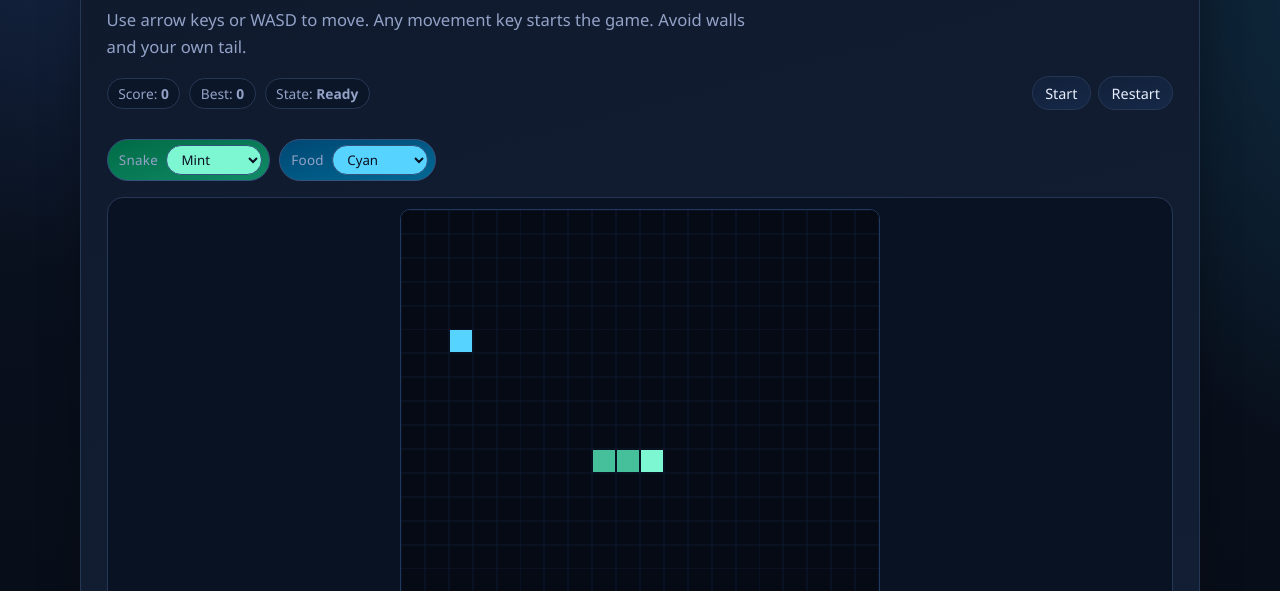
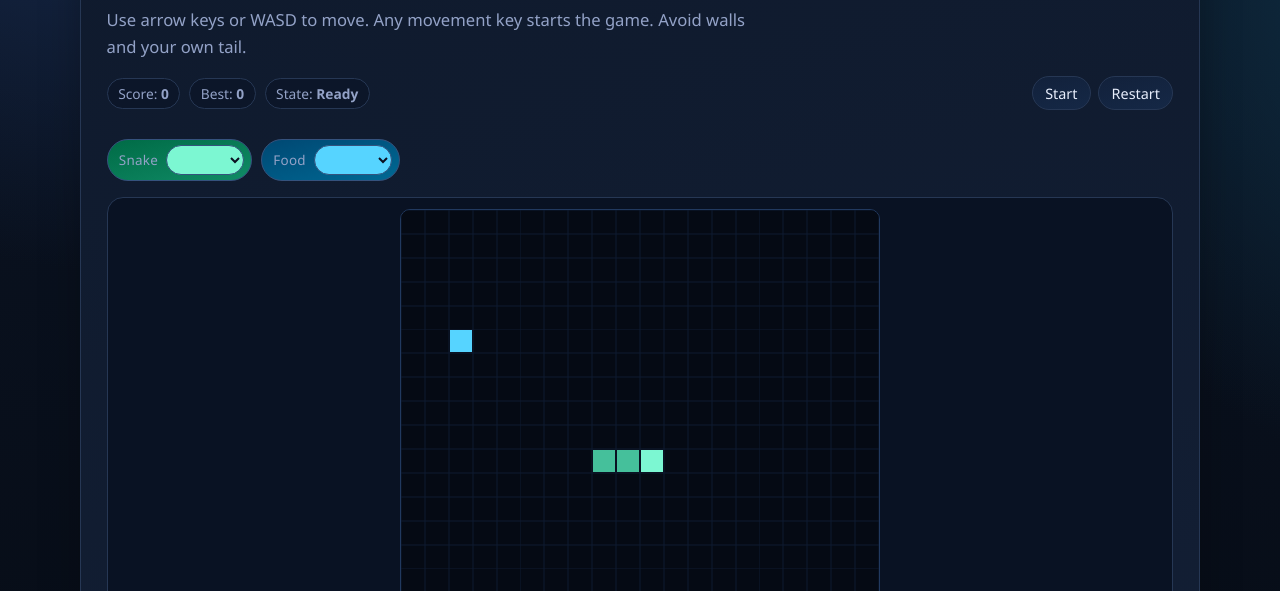
Before and after one commit to scoutog/site, a plain HTML site: page projects/snake.html in a window 1280 px wide. Shown: the part 209-800 px from the top of the page. Drawn offline with Linux system fonts and the light colour scheme.

Commit message:
Refine snake color swatch selectors and sync daily brief updates

```diff
--- a/projects/snake.html
+++ b/projects/snake.html
@@ -86,7 +86,7 @@
       border: 1px solid #27436f;
       border-radius: 999px;
       padding: 0.26rem 0.65rem;
-      min-width: 96px;
+      min-width: 78px;
       background: #13233d;
       color: #ffffff;
       font: inherit;
@@ -173,23 +173,23 @@
         <label class="color-box" for="snake-color">
           <span>Snake</span>
           <select id="snake-color" class="color-picker" title="Snake color" aria-label="Snake color">
-            <option value="#7cf7d2">Mint</option>
-            <option value="#56d4ff">Cyan</option>
-            <option value="#f97316">Orange</option>
-            <option value="#ef4444">Red</option>
-            <option value="#a855f7">Violet</option>
-            <option value="#facc15">Gold</option>
+            <option value="#7cf7d2" style="background:#7cf7d2;">&nbsp;&nbsp;&nbsp;&nbsp;</option>
+            <option value="#56d4ff" style="background:#56d4ff;">&nbsp;&nbsp;&nbsp;&nbsp;</option>
+            <option value="#f97316" style="background:#f97316;">&nbsp;&nbsp;&nbsp;&nbsp;</option>
+            <option value="#ef4444" style="background:#ef4444;">&nbsp;&nbsp;&nbsp;&nbsp;</option>
+            <option value="#a855f7" style="background:#a855f7;">&nbsp;&nbsp;&nbsp;&nbsp;</option>
+            <option value="#facc15" style="background:#facc15;">&nbsp;&nbsp;&nbsp;&nbsp;</option>
           </select>
         </label>
         <label class="color-box" for="food-color">
           <span>Food</span>
           <select id="food-color" class="color-picker" title="Food color" aria-label="Food color">
-            <option value="#56d4ff">Cyan</option>
-            <option value="#f43f5e">Rose</option>
-            <option value="#facc15">Gold</option>
-            <option value="#22c55e">Green</option>
-            <option value="#a855f7">Violet</option>
-            <option value="#fb923c">Coral</option>
+            <option value="#56d4ff" style="background:#56d4ff;">&nbsp;&nbsp;&nbsp;&nbsp;</option>
+            <option value="#f43f5e" style="background:#f43f5e;">&nbsp;&nbsp;&nbsp;&nbsp;</option>
+            <option value="#facc15" style="background:#facc15;">&nbsp;&nbsp;&nbsp;&nbsp;</option>
+            <option value="#22c55e" style="background:#22c55e;">&nbsp;&nbsp;&nbsp;&nbsp;</option>
+            <option value="#a855f7" style="background:#a855f7;">&nbsp;&nbsp;&nbsp;&nbsp;</option>
+            <option value="#fb923c" style="background:#fb923c;">&nbsp;&nbsp;&nbsp;&nbsp;</option>
           </select>
         </label>
       </div>
```
Also changed, not shown: index.html (+1 -1 lines).
